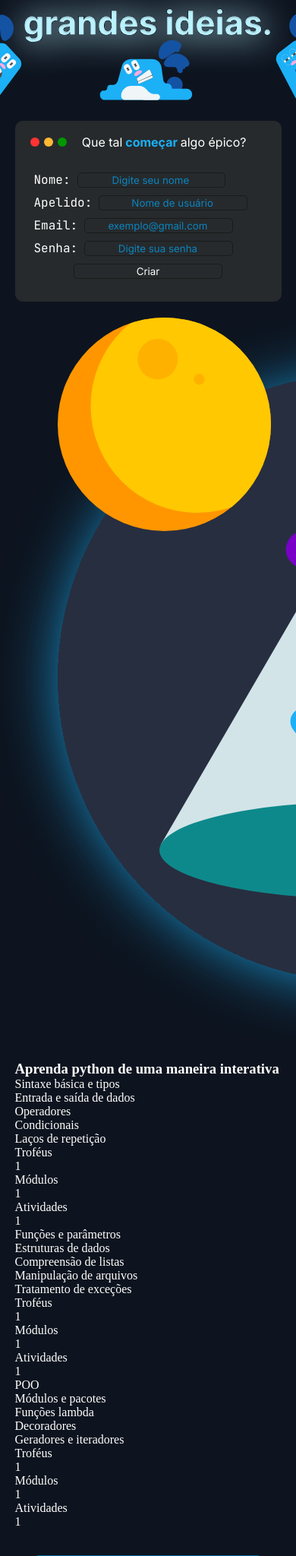
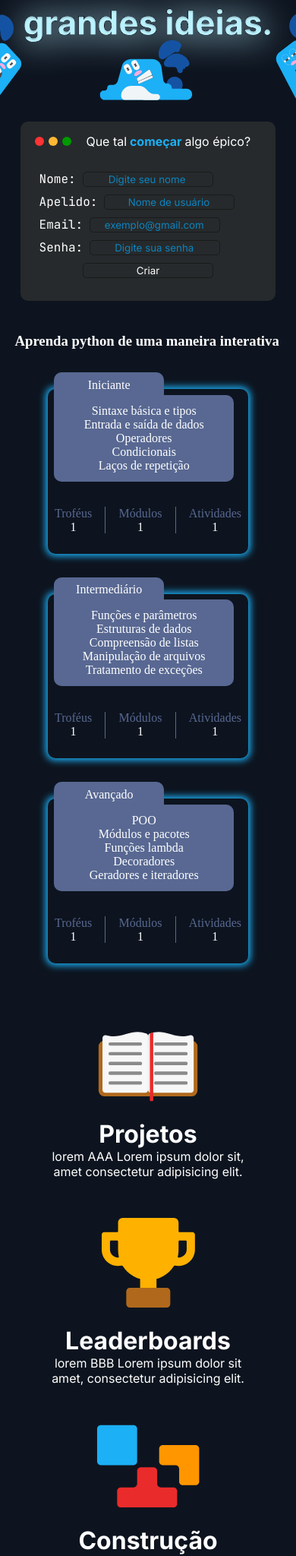
Before and after one commit to CordeiroMatheus/bunco, a PHP site: page / in a window 390 px wide; the page is wider, and only the part inside the window is pictured. Shown: the part 252-2300 px from the top of that part at 76% size. Run offline with PHP 8.4, Linux system fonts and the light colour scheme.

Commit message:
Finalizando seção de ícones e cards do site (mobile e tablet)

```diff
--- a/assets/css/style.css
+++ b/assets/css/style.css
@@ -105,8 +105,9 @@ nav button{
     height: 280px;
 }
 
-#form-section #form form{
-    width: 90%;
+
+#form-section #formsection-img{
+    display: none;
 }
 
 #form-section #form form{
@@ -124,7 +125,7 @@ nav button{
     padding: 1px;
     border: 1px solid hsl(0, 0%, 10%);
     border-radius: 5px;
-    width: 65%;
+    width: 60%;
     color: white;
 }
 
@@ -203,31 +204,130 @@ nav button{
     margin: 5%;
 }
 
-#card-section #title img{
-    width: 100px;
-    height: 100px;
+
+#cards-container{
+    margin-top: 15%;
 }
+
+#cards-container{
+    /*position: relative;*/
+    display: flex;
+    align-items: center;
+    flex-direction: column;
+    justify-content: space-between;
+}
+
+#card-section .card-body{
+        position: relative;
+        width: 75%;
+        background-color: #0d141f;
+        height: auto; /*antes era 50%*/
+        box-shadow: 0px 0px 10px 3px #1CB0F6;
+        border-radius: 10px;
+        margin-bottom: 15%;
+    }
+
+#card-section .inner-card{
+        width: 90%;
+        height: auto; /*antes era 50%*/
+        background-color: #586892;
+        border-radius: 10px;
+        border-top-left-radius: 0px;
+        margin-left: 3%;
+        margin-right: 3%;
+        margin-top: 3%;
+        text-align: center;
+        overflow: hidden;
+        margin-bottom: 12.5%;
+    }
+#card-section .inner-card::before{
+        content: 'teste';
+        display: flex;
+        justify-content: center;
+        text-align: center;
+        align-items: center;
+        background-color: #586892;
+        width: 55%;
+        height: 15%;
+        border-top-right-radius: 10px;
+        border-top-left-radius: 10px;
+        /*border: 0.5px solid black;*/
+        position: absolute;
+        top: -10%;
+    }
+
+    #cards-container .card-body:nth-child(1) .inner-card::before {
+        content: 'Iniciante';
+    }
+
+    #cards-container .card-body:nth-child(2) .inner-card::before {
+        content: 'Intermediário';
+    }
+
+    #cards-container .card-body:nth-child(3) .inner-card::before {
+        content: 'Avançado';
+    }
+    /*
+        .inner-text p{
+            display: list-item;
+        }
+        .inner-card p::marker{
+            content: "";
+        }
+    */
+    .inner-text{
+        margin-top: 5%;
+        margin-bottom: 5%;
+    }
+    .infos{
+        color: white;
+        height: 50%;
+    }
+    .info-desc{
+        text-align: center;
+        display: flex;
+        justify-content: space-around;
+        align-items: center;
+        margin-bottom: 10%;
+    }
+    .divider{
+        width: 1px;
+        height: 35px;
+        background-color: #586892;
+    }
+    .info-desc p{
+        color: #586892;
+    }
+
 
 #icons-section{
     margin: 5%;
 }
 
 #icons-section #icons-container{
-    margin-top: 10%;
+    margin-top: 5%;
     display: flex;
     align-items: center;
     flex-direction: column;
-    gap: clamp(10px, 3vw, 30px);
+    gap: clamp(10px, 4vw, 30px);
 }
 
 #icons-section .icons{
     padding: 5%;
     width: 85%;
-    background-color: hsl(200, 100%, 31%);
     color: white;
     font-family: 'Inter';
     border-radius: 5px;
 }
+
+#icons-section .icon-divider{
+    display: none;
+}
+
+#icons-section .icons-img{
+    width: 100%;
+}
+
 
 #icons-section .icons{
     display: flex;
--- a/assets/js/sobre.js
+++ b/assets/js/sobre.js
@@ -17,7 +17,7 @@ let integrantes = [
         id: 3,
         nome: "Matheus Cordeiro",
         trabalho: "Programador Front-end",
-        imagem: '/assets/img/logo.png',
+        imagem: '/assets/img/logo.pn',
         texto: 'Trabalhou na parte front-end do TCC'
     }
 ]
--- a/index.html
+++ b/index.html
@@ -72,6 +72,7 @@
                     <img src="assets/img/buncoalienimg.svg" alt="formsection-img">
                 </div>
         </div>
+
         <div id="card-section">
             <div id="title">
                 <h3>Aprenda python de uma maneira interativa</h3>
@@ -171,65 +172,53 @@
         </div>
     </div>
 
-
-                <!--
-                <div id="card-iniciante" class="cards">
-                    <div id="card-title">
-                        <h1>Iniciante</h1>
-                    </div>
-                    <span class="card-text">
-                        <p>Sintaxe básica e tipos</p>
-                        <p>Entrada e saída de dados</p>
-                        <p>Operadores</p>
-                        <p>Condicionais</p>
-                        <p>Laços de repetição</p>
-                    </span>
-                </div>
-                <div id="card-intermediario" class="cards">
-                    <div id="card-title">
-                        <h1>Intermediário</h1>
-                    </div>
-                    <span class="card-text">
-                        <p>Funções e parâmetros</p>
-                        <p>Estruturas de dados</p>
-                        <p>Compreensão de listas</p>
-                        <p>Manipulação de arquivos</p>
-                        <p>Tratamento de exceções</p>
-                    </span>
-                </div>
-                <div id="card-avancado" class="cards">
-                    <div id="card-title">
-                        <h1>Avançado</h1>
-                    </div>
-                    <span class="card-text">
-                        <p>Programação orientada a objetos</p>
-                        <p>Módulos e pacotes</p>
-                        <p>Funções lambda</p>
-                        <p>Decoradores</p>
-                        <p>Geradores e iteradores</p>
-                    </span>
-                </div>
-            </div>
-            -->
-
         <div id="icons-section">
             <div id="icons-container">
+
                 <div id="icon-a" class="icons">
-                    <img src="" alt="imga">
-                    <p>lorem AAA Lorem ipsum dolor sit, amet consectetur adipisicing elit.</p>
+                    <div class="icons-img">
+                        <img src="assets/img/icones/Livro.svg" alt="imga">
+                    </div>
+                    <div class="icon-divider"></div>
+                    <div class="icon-text">
+                        <h1>Projetos</h1>
+                        <p>lorem AAA Lorem ipsum dolor sit, amet consectetur adipisicing elit.</p>
+                    </div>
                 </div>
+
                 <div id="icon-b" class="icons">
-                    <img src="" alt="imgb">
-                    <p>lorem BBB Lorem ipsum dolor sit amet, consectetur adipisicing elit.</p>
+                    <div class="icons-img">
+                        <img src="assets/img/icones/Troféu.svg" alt="imga">
+                    </div>
+                    <div class="icon-divider"></div>
+                    <div class="icon-text">
+                        <h1>Leaderboards</h1>
+                        <p>lorem BBB Lorem ipsum dolor sit amet, consectetur adipisicing elit.</p>
+                    </div>
                 </div>
+
                 <div id="icon-c" class="icons">
-                    <img src="" alt="imgc">
-                    <p>lorem CCC Lorem ipsum, dolor sit amet consectetur adipisicing elit.</p>
+                    <div class="icons-img">
+                        <img src="assets/img/icones/Blocos.svg" alt="imga">
+                    </div>
+                    <div class="icon-divider"></div>
+                    <div class="icon-text">
+                        <h1>Construção</h1>
+                        <p>lorem CCC Lorem ipsum, dolor sit amet consectetur adipisicing elit.</p>
+                    </div>
                 </div>
+
                 <div id="icon-d" class="icons">
-                    <img src="" alt="imgd">
-                    <p>lorem DDD Lorem ipsum dolor sit amet consectetur adipisicing elit.</p>
+                    <div class="icons-img">
+                        <img src="assets/img/icones/Controle.svg" alt="imga">
+                    </div>
+                    <div class="icon-divider"></div>
+                    <div class="icon-text">
+                        <h1>Gameficação</h1>
+                        <p>lorem DDD Lorem ipsum dolor sit amet consectetur adipisicing elit.</p>
+                    </div>
                 </div>
+
             </div>
         </div>
 
```
Also changed, not shown: other parts of assets/css/style.css (+39 -15 lines), pages/signupantigo.html (deleted, +0 -32 lines), assets/img/icones/Blocos.svg (added), assets/img/icones/Controle.svg (added), assets/img/icones/Livro.svg (added), assets/img/icones/Troféu.svg (added).
